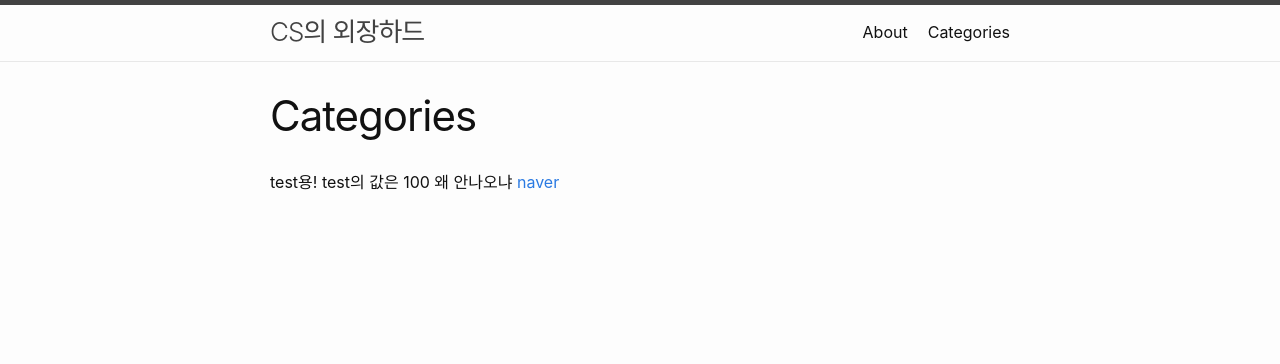
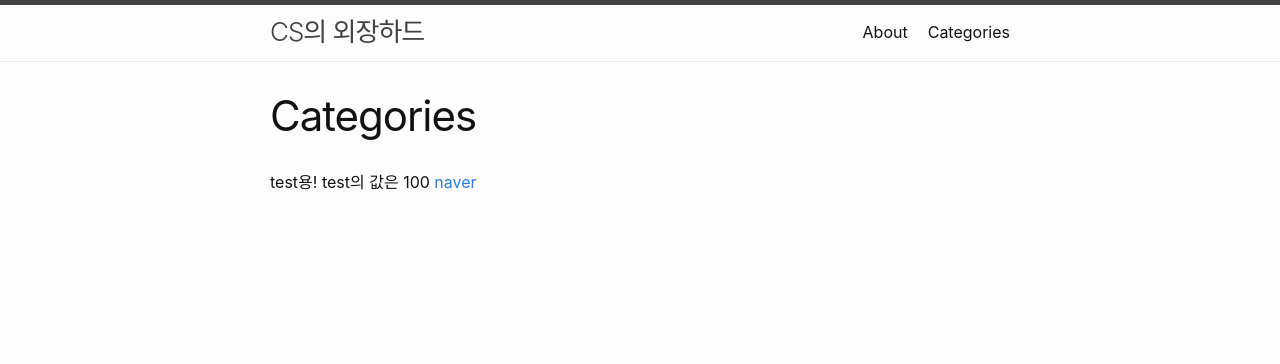
Before and after one commit to ChangSeok-Lee/ChangSeok-Lee.github.io, a Jekyll site: the page built from Category.md, in a window 1280 px wide. Shown: the top 364 px of the page. Built offline with Jekyll 4.4.1, drawn with Linux system fonts in a browser that asks for light colours.

Commit message:
Update Category.md

```diff
--- a/Category.md
+++ b/Category.md
@@ -5,5 +5,5 @@ permalink: /Category/
 ---
 {% assign test=100 %}
 
-test용! test의 값은 {{test}} 왜 안나오냐
+test용! test의 값은 {{test}}
 [naver](https://www.naver.com "커서를 올리면 나온다.")
```
